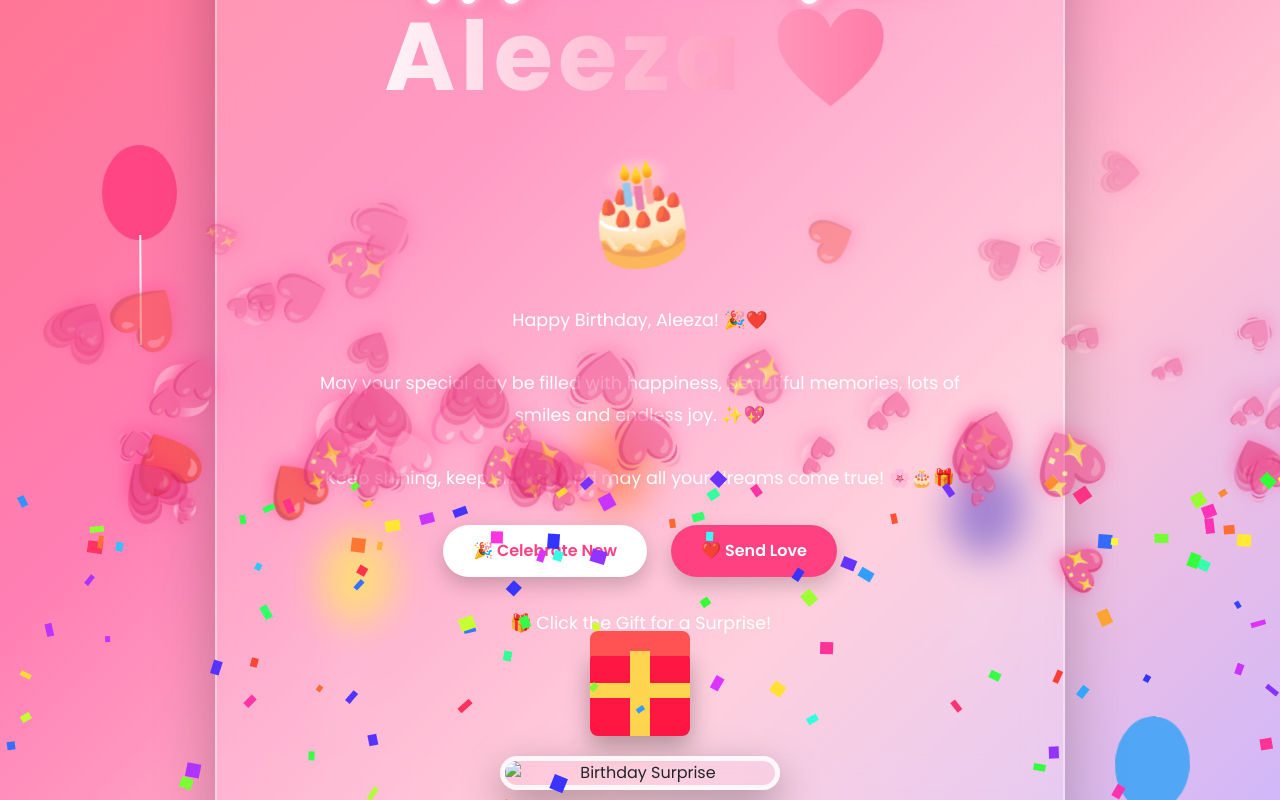
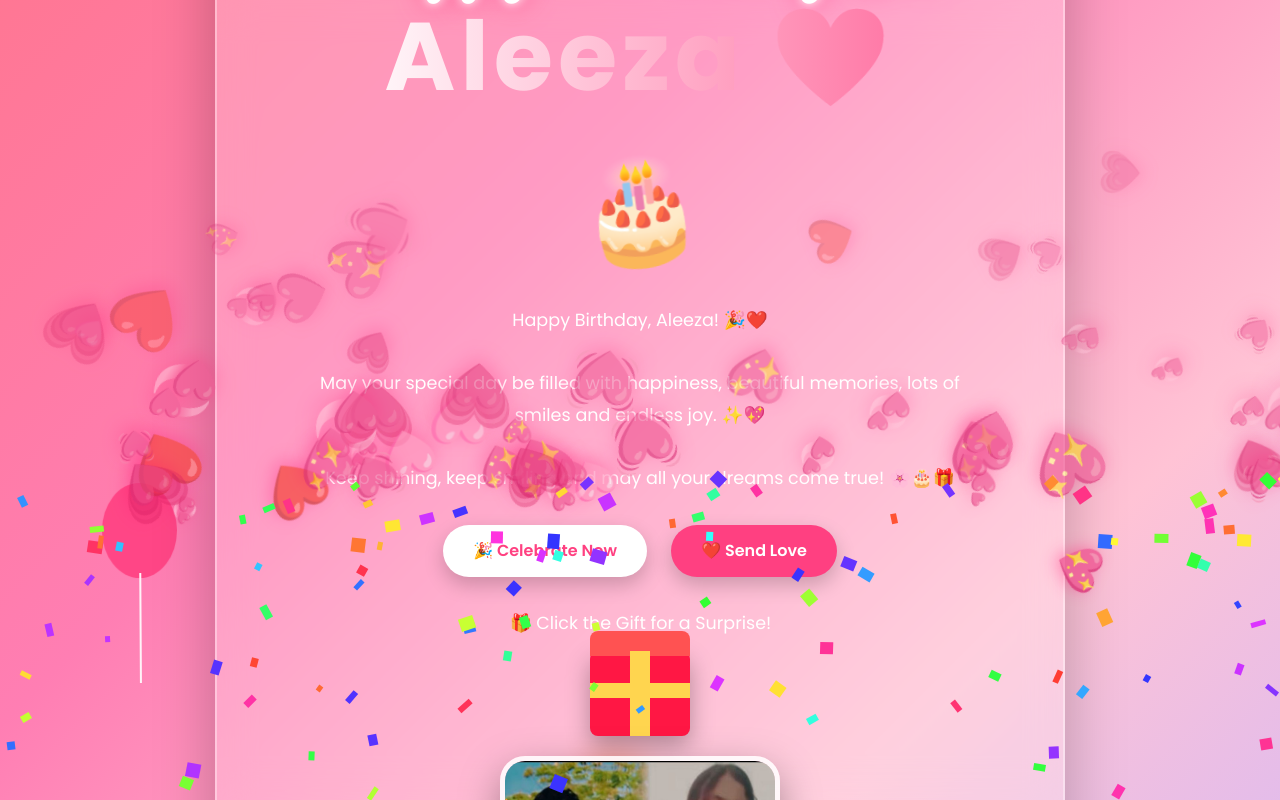
Before and after one commit to ansarimusharaf0099-hue/aleeza-happy-birthday, a plain HTML site: page index.html in a window 1280 px wide. Both pictures are taken after a click on the element 640 px from the left and 580 px from the top of the page. Shown: the part 180-980 px from the top of the page. Drawn offline with nearby package versions, Linux system fonts and the light colour scheme.

Commit message:
Update index.html

```diff
--- a/index.html
+++ b/index.html
@@ -802,7 +802,7 @@
             <img
                 id="giftImage"
                 class="gift-surprise-img"
-                src="img/image.png"
+                src="image.png"
                 alt="Birthday Surprise">
 
             <div class="gift-message"
```
